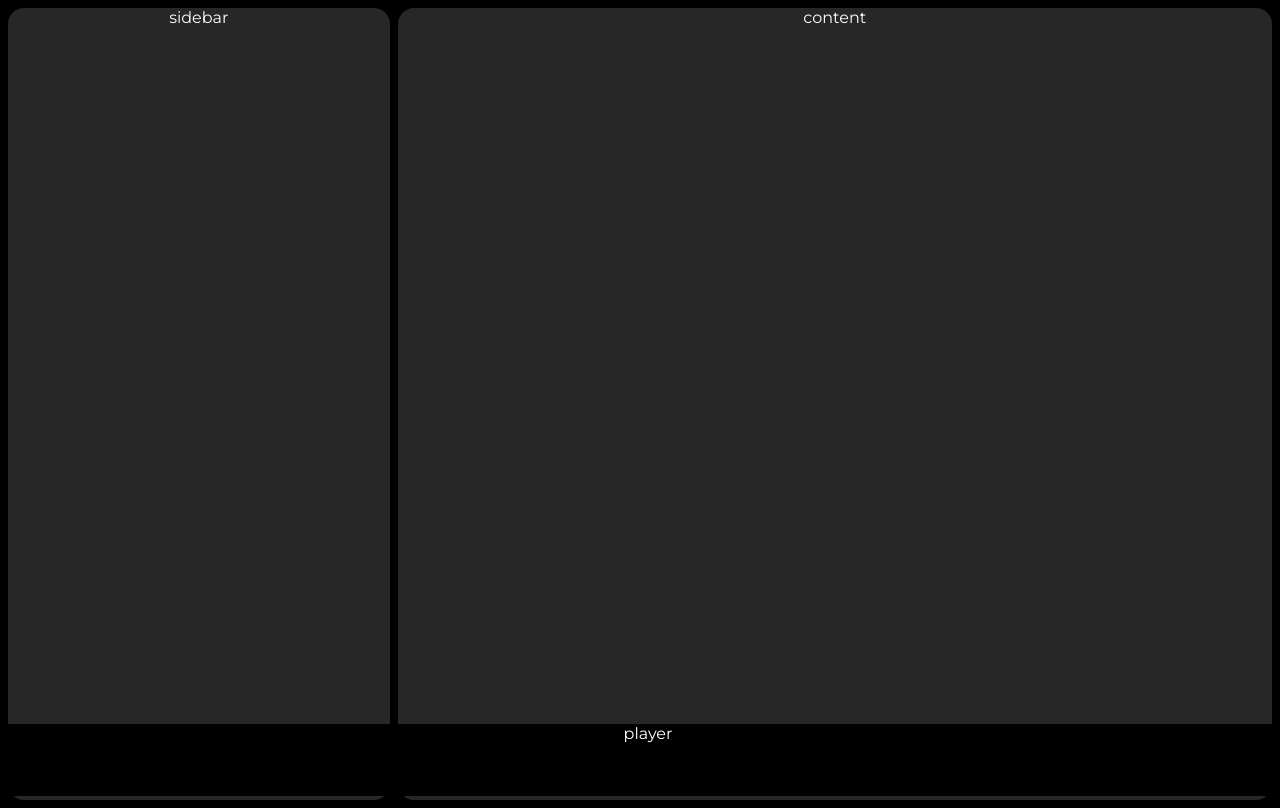
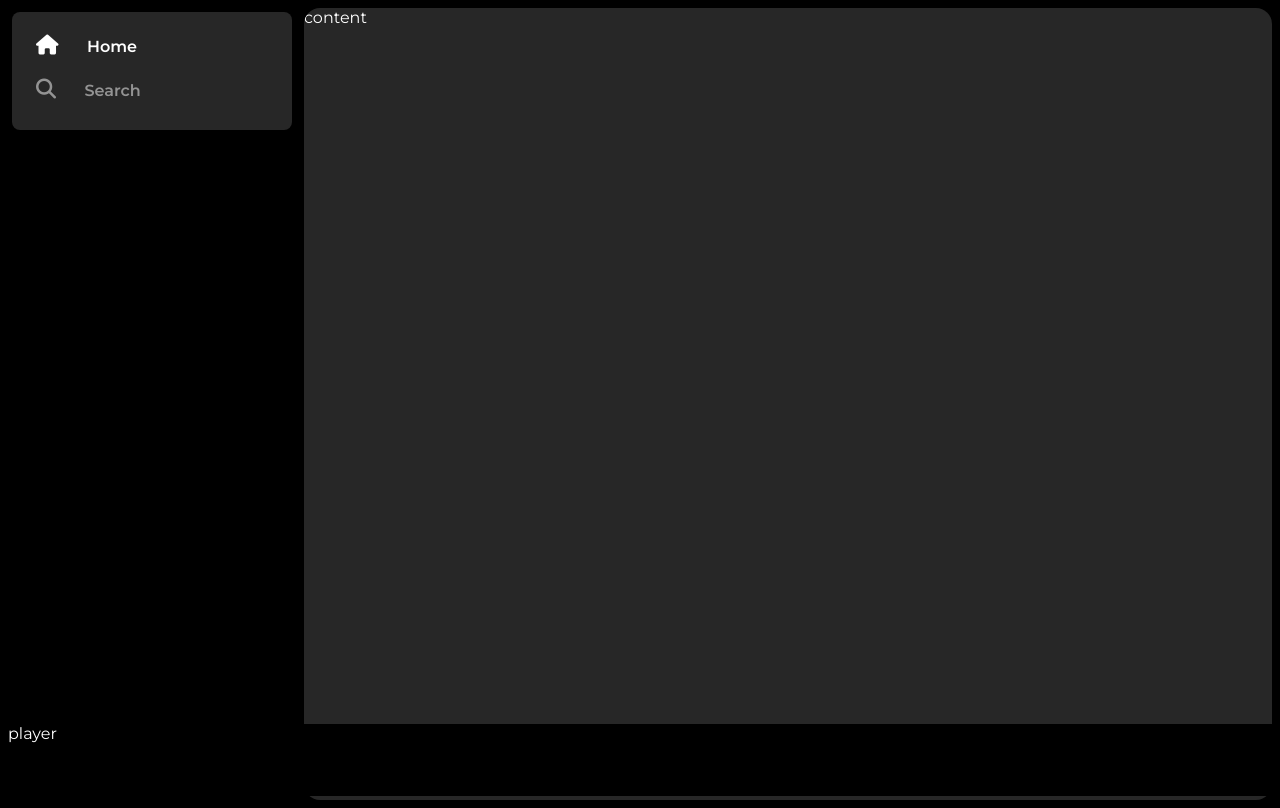
Before and after one commit to Sabick-A/Spotify-Clone-Project, a plain HTML site: page index.html in a window 1280 px wide. Drawn offline with Linux system fonts and the light colour scheme.

Commit message:
added home and search

```diff
--- a/index.html
+++ b/index.html
@@ -13,7 +13,19 @@
 </head>
 <body>
     <div class="main">
-        <div class="sidebar">sidebar</div>
+        <div class="sidebar">
+            <div class="nav">
+                <div class="nav_option" style="opacity: 1;">
+                    <i class="fa-solid fa-house"></i>
+                    <a href="#">Home</a>
+                </div>
+                <div class="nav_option" >
+                    <i class="fa-solid fa-magnifying-glass"></i>
+                    <a href="#">Search</a>
+                </div>
+            </div>
+            <div class="library"></div>
+        </div>
         <div class="content">content</div>
         <div class="player">player</div>
     </div>
--- a/style.css
+++ b/style.css
@@ -10,16 +10,39 @@ div{
 }
 .main{
     display: flex;
-    height: 100vh;
-    text-align: center;
+    height:100vh;
 }
 
 .sidebar{
-    background-color: #272727;
-    border-radius: 1rem;
-    width: 30%;
+    border-radius: 0.5rem;
+    width: 18rem;
 
 }
+
+.nav{
+    background-color: #272727;
+    height: 6rem;
+    border-radius: 0.5rem;
+    padding: 0.7rem 0.75rem;
+    font-weight: 600;
+}
+
+.nav_option{
+    line-height: 40px;
+    opacity: 0.5;
+}
+.nav_option a{
+    text-decoration: none;
+    color: white;
+    font-size: 16px;
+    padding-left: 1rem;
+}
+
+.nav_option i{
+    font-size: 20px;
+    padding: 0.5rem;
+}
+
 .content{
     background-color: #272727;
     flex:1;
@@ -34,3 +57,7 @@ div{
     background-color: black;
     width:100%
 }
+
+.nav_option:hover{
+    opacity: 1;
+}
```
